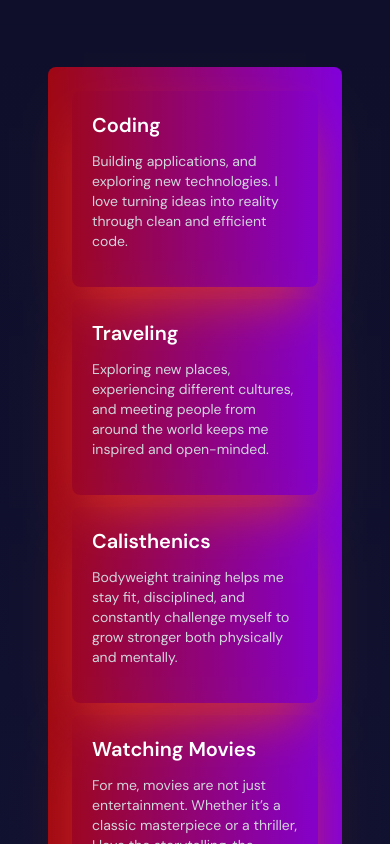
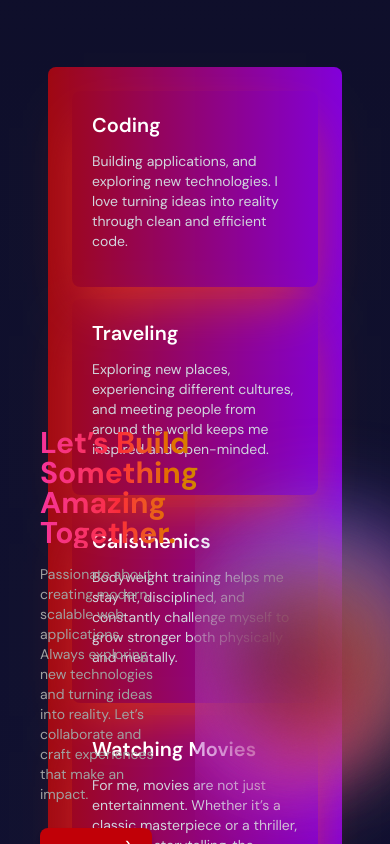
Before and after one commit to rou-nak-cloud/Portfolio.dev.co, a React (Vite) app: page / in a window 390 px wide. Shown: the part 11156-12000 px from the top of the page. Built offline with nearby package versions, Linux system fonts and the light colour scheme.

Commit message:
Footer section

```diff
--- a/src/App.jsx
+++ b/src/App.jsx
@@ -9,6 +9,7 @@ import Projects from './components/Projects'
 import Contact from './components/Contact'
 
 import {Toaster} from 'react-hot-toast'
+import Footer from './components/Footer'
 
 const App = () => {
     const dotRef =  useRef(null)
@@ -91,6 +92,7 @@ const App = () => {
         <section>
           <FondThings />
         </section>
+        <Footer />
 
         {/* Mouse move animation */}
           {/* custom curser outer ring */}
--- /dev/null
+++ b/src/components/Footer.jsx
@@ -0,0 +1,66 @@
+import React from "react";
+
+const Footer = () => {
+  return (
+    <div className="footer w-full h-screen flex flex-col">
+      {/* Top Section Split into Two Columns */}
+      <div className="flex h-[80%] overflow-hidden">
+        {/* Left Text Section */}
+        <div className="w-1/2 flex flex-col items-start justify-center px-10 sm:px-20 text-white">
+          <h2 className="text-3xl sm:text-5xl font-bold mb-4 leading-none bg-gradient-to-r from-pink-500 via-red-500 to-yellow-600 bg-clip-text text-transparent">
+            Let’s Build Something <br /> Amazing Together.
+          </h2>
+          <p className="text-sm sm:text-base text-neutral-400 max-w-md">
+            Passionate about creating modern, scalable web applications.
+            Always exploring new technologies and turning ideas into reality.
+            Let’s collaborate and craft experiences that make an impact.
+          </p>
+          <button className="mt-6 px-5 py-2 bg-red-700 hover:bg-red-800 transition rounded-lg shadow-md text-sm sm:text-base cur-none">
+            Hire Me <span className="text-xl pl-2">:)</span>
+          </button>
+        </div>
+
+        {/* Right Blob Section */}
+        <div className="w-1/2 flex items-center justify-center relative overflow-hidden">
+          <div className="relative w-[450px] h-[850px] translate-y-90">
+            <div className="absolute w-[200px] h-[200px] bg-gradient-to-r from-purple-600 to-pink-500 mix-blend-multiply rounded-full opacity-70 blur-2xl animate-blob"></div>
+            <div className="absolute w-[200px] h-[200px] bg-gradient-to-r from-red-500 to-yellow-500 mix-blend-multiply rounded-full opacity-70 blur-2xl animate-blob animation-delay-2000"></div>
+            <div className="absolute w-[200px] h-[200px] bg-gradient-to-r from-blue-500 to-purple-500 mix-blend-multiply rounded-full opacity-70 blur-2xl animate-blob animation-delay-4000"></div>
+          </div>
+        </div>
+      </div>
+
+      {/* Bottom Content Section */}
+      <div className="h-[20%] flex flex-col items-center justify-center gap-4 px-5 sm:px-10 text-sm text-neutral-400">
+        <div className="headingText">
+            <h1 className="text-2xl tracking-widest bg-gradient-to-l from bg-purple-600 to-red-700 bg-clip-text text-transparent">Thanks for visiting my Portfolio.</h1>
+        </div>
+        {/* Animated bar */}
+        <div className="relative w-full flex justify-center">
+          <div className="h-[4px] w-52 bg-red-500 animate-pulse rounded-full"></div>
+        </div>
+
+        {/* Divider line */}
+        <div className="bg-gradient-to-r from-transparent via-neutral-600 to-transparent h-[1px] w-full" />
+
+        {/* Links */}
+        <div className="flex gap-3 text-xs sm:text-sm">
+          <p className="cursor-pointer hover:text-red-400 transition">
+            Terms & Conditions
+          </p>
+          <span>|</span>
+          <p className="cursor-pointer hover:text-red-400 transition">
+            Privacy Policy
+          </p>
+        </div>
+
+        {/* Bottom text */}
+        <p className="text-xs sm:text-sm">
+          &copy; 2025 Rounak. All rights reserved.
+        </p>
+      </div>
+    </div>
+  );
+};
+
+export default Footer;
```
